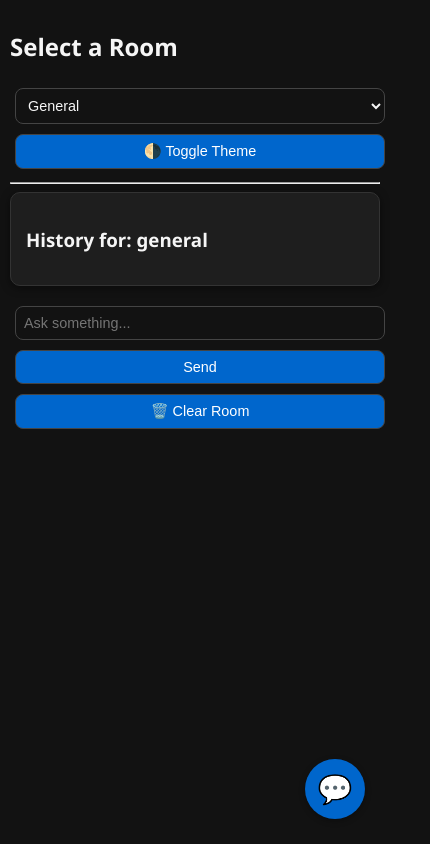
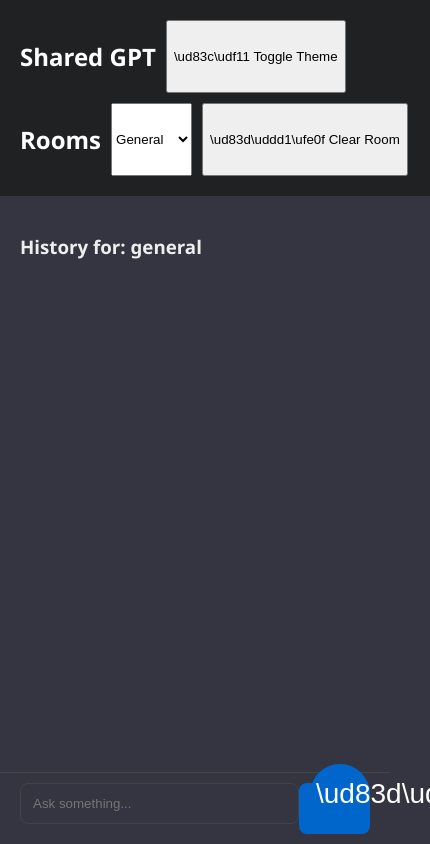
Before and after one commit to NikaKiknadze1/shared-gpt-brainstorm, a plain HTML site: page public/index.html in a window 390 px wide. Shown: the whole page, 430 px wide, since content can reach past the window. Drawn offline with Linux system fonts and the light colour scheme; no server answers.

Commit message:
Update UI to mimic ChatGPT layout

```diff
--- a/public/index.html
+++ b/public/index.html
@@ -1,4 +1,3 @@
-
 <!DOCTYPE html>
 <html lang="en">
 <head>
@@ -7,21 +6,28 @@
   <title>Shared GPT Chat</title>
   <link rel="stylesheet" href="style.css" />
 </head>
-<body>
-  <h2>Select a Room</h2>
+<body class="dark">
+  <div class="container">
+    <aside class="sidebar">
+      <h1 class="logo">Shared GPT</h1>
+      <button class="toggle-theme" onclick="toggleTheme()">\ud83c\udf11 Toggle Theme</button>
+      <h2>Rooms</h2>
       <select id="roomSelector" onchange="changeRoom()">
         <option value="general">General</option>
         <option value="marketing">Marketing</option>
         <option value="teamA">Team A</option>
       </select>
-  <button onclick="toggleTheme()">🌗 Toggle Theme</button>
-  <hr />
+      <button class="clear-room" onclick="clearRoom()">\ud83d\uddd1\ufe0f Clear Room</button>
+    </aside>
+    <main class="chat-section">
       <div id="chatBox"></div>
+      <div class="input-area">
         <input id="userInput" placeholder="Ask something..." onkeydown="if(event.key === 'Enter'){ sendMessage(); }" />
         <button onclick="sendMessage()">Send</button>
-  <button onclick="clearRoom()">🗑️ Clear Room</button>
-  <button class="mobile-chat-btn" onclick="focusInput()">💬</button>
-
+      </div>
+    </main>
+  </div>
+  <button class="mobile-chat-btn" onclick="focusInput()">\ud83d\udcac</button>
   <script src="https://www.gstatic.com/firebasejs/8.10.1/firebase-app.js"></script>
   <script src="https://www.gstatic.com/firebasejs/8.10.1/firebase-firestore.js"></script>
   <script src="script.js"></script>
--- a/public/style.css
+++ b/public/style.css
@@ -1,98 +1,108 @@
-
 body {
   font-family: 'Segoe UI', Tahoma, Geneva, Verdana, sans-serif;
   margin: 0;
-  padding: 20px;
-  transition: background 0.3s, color 0.3s;
+  height: 100vh;
 }
 body.light {
-  background-color: #ffffff;
-  color: #000000;
+  background-color: #f7f7f8;
+  color: #000;
 }
 body.dark {
-  background-color: #121212;
-  color: #f5f5f5;
+  background-color: #343541;
+  color: #eee;
 }
-h2 { color: inherit; }
-select, input, button {
-  padding: 10px;
-  margin: 5px;
+.container {
+  display: flex;
+  height: 100%;
+}
+.sidebar {
+  width: 260px;
+  background-color: #202123;
+  color: #fff;
+  padding: 20px;
+  display: flex;
+  flex-direction: column;
+  gap: 10px;
+}
+body.light .sidebar {
+  background-color: #ffffff;
+  color: #000;
+}
+.chat-section {
+  flex: 1;
+  display: flex;
+  flex-direction: column;
+  background-color: inherit;
+}
+#chatBox {
+  flex: 1;
+  overflow-y: auto;
+  padding: 20px;
+}
+.input-area {
+  display: flex;
+  padding: 10px 20px;
+  border-top: 1px solid #444;
+}
+.input-area input {
+  flex: 1;
+  padding: 12px;
+  margin-right: 10px;
   border: 1px solid #444;
   border-radius: 8px;
-  font-size: 1em;
   background-color: inherit;
   color: inherit;
 }
-button {
-  cursor: pointer;
+.input-area button {
+  padding: 12px 20px;
+  border-radius: 8px;
+  border: none;
   background-color: #0066cc;
   color: white;
-  transition: background 0.3s;
-}
-button:hover { background-color: #004d99; }
-#chatBox {
-  max-height: 400px;
-  overflow-y: auto;
-  padding: 15px;
-  border-radius: 10px;
-  border: 1px solid #333;
-  margin-bottom: 15px;
-}
-body.light #chatBox {
-  background-color: #fdfdfd;
-  box-shadow: 0 2px 8px rgba(0,0,0,0.1);
-}
-body.dark #chatBox {
-  background-color: #1e1e1e;
-  box-shadow: 0 2px 8px rgba(0,0,0,0.5);
+  cursor: pointer;
 }
 .message {
   margin: 10px 0;
   padding: 12px 16px;
-  border-radius: 20px;
+  border-radius: 8px;
   max-width: 70%;
-  clear: both;
-  position: relative;
   word-wrap: break-word;
 }
 .user {
-  background-color: #2a9d8f;
-  float: right;
-  text-align: right;
+  background-color: #40414F;
+  align-self: flex-end;
   color: #fff;
 }
 .gpt {
-  background-color: #2c2c2c;
-  float: left;
-  text-align: left;
-  color: #f5f5f5;
+  background-color: #3E3F4B;
+  align-self: flex-start;
+  color: #fff;
 }
-.timestamp {
-  font-size: 0.75em;
-  color: #aaa;
-  margin-top: 5px;
-  display: block;
+body.light .user {
+  background-color: #e1e1e1;
+  color: #000;
 }
-.date-divider {
-  text-align: center;
-  font-size: 0.85em;
-  font-weight: bold;
-  color: #888;
-  margin: 20px 0 10px;
+body.light .gpt {
+  background-color: #f5f5f5;
+  color: #000;
 }
 .mobile-chat-btn {
   display: none;
 }
 @media (max-width: 600px) {
-  body { padding: 10px; }
-  select, input, button {
-    font-size: 0.9em;
-    padding: 8px;
+  .container {
+    flex-direction: column;
+  }
+  .sidebar {
     width: 100%;
-    box-sizing: border-box;
+    flex-direction: row;
+    flex-wrap: wrap;
   }
-  #chatBox { max-height: 60vh; }
-  .message { max-width: 90%; }
+  .input-area input {
+    width: 100%;
+    margin-right: 0;
+    margin-bottom: 10px;
+  }
   .mobile-chat-btn {
     display: block;
     position: fixed;
@@ -105,7 +115,6 @@
     width: 60px;
     height: 60px;
     font-size: 28px;
-    box-shadow: 0 2px 6px rgba(0,0,0,0.3);
     z-index: 999;
   }
 }
```
Lines whose indentation alone changed are shown as unchanged.
